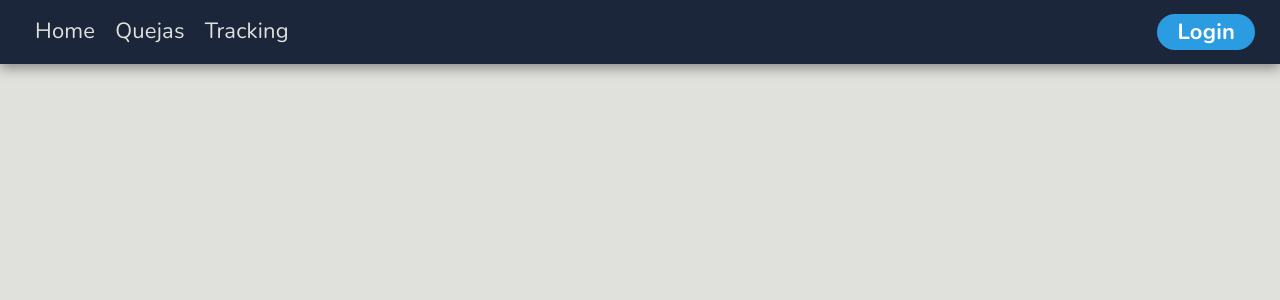
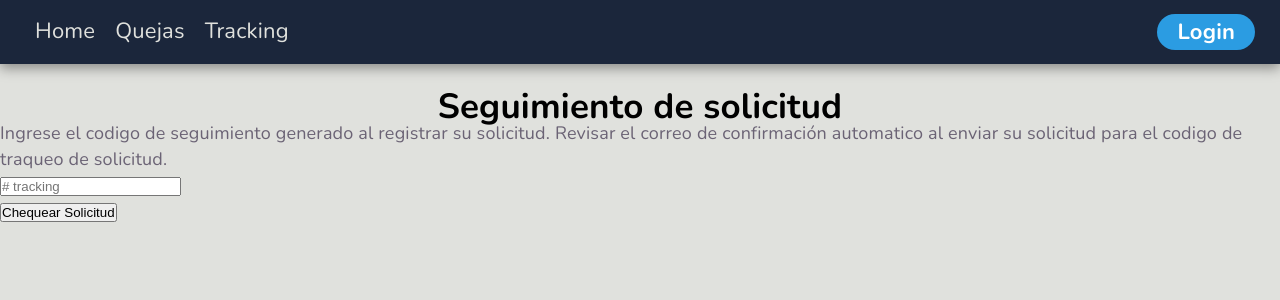
Before and after one commit to sebastianrcg/Projecto-Final-Gestion-Quejas-Sugerencias-Grupo-F, a React (Vite) app in the folder frontend/: page /tracking in a window 1280 px wide. Shown: the top 300 px of the page. Built offline with nearby package versions, Linux system fonts and the light colour scheme; no server answers.

Commit message:
comienzo de pagina de seguimiento de quejas

```diff
--- a/frontend/src/pages/tracking/Tracking.jsx
+++ b/frontend/src/pages/tracking/Tracking.jsx
@@ -1,7 +1,29 @@
+import styles from "./tracking.module.css";
+import { useState } from "react";
+import axios from "axios";
+
 const Tracking = () => {
+    const [tracking, setTracking] = useState("");
 
-    return(
+    const [data, setData] = useState([]);
+    const [error, setError] = useState(null);
+
+
+    const handleChange = (event) => {
+        setTracking(event.target.value);
+    }
+
+
+
+    return (
         <>
+            <h2 className={styles.title}>Seguimiento de solicitud</h2>
+            <p>Ingrese el codigo de seguimiento generado al registrar su solicitud. Revisar el correo de confirmación automatico al enviar su solicitud para el codigo de traqueo de solicitud.</p>
+
+            <div>
+                <input type="text" placeholder="# tracking" value={tracking} onChange={handleChange} />
+            </div>
+            <button>Chequear Solicitud</button>
         </>
     )
 }
--- /dev/null
+++ b/frontend/src/pages/tracking/tracking.module.css
@@ -0,0 +1,6 @@
+.title {
+    margin-top: 30px;
+    text-align: center;
+    color: black;
+    font-size: 35px;
+}
```
